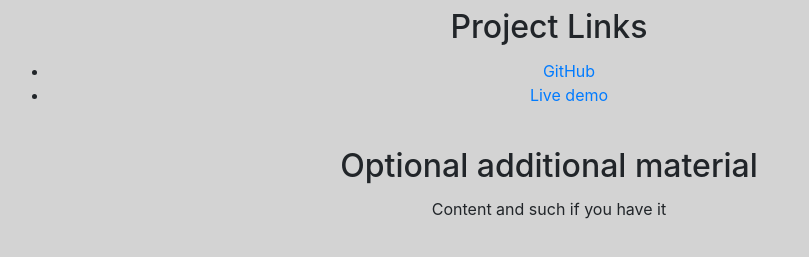
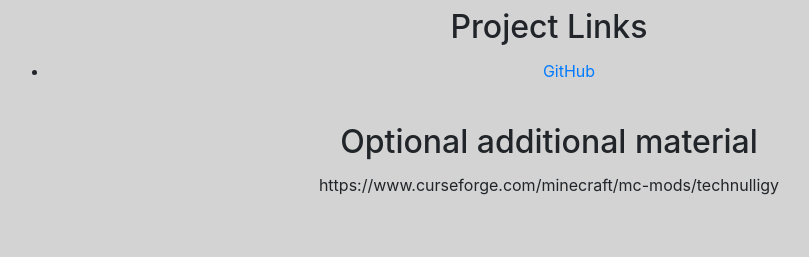
Before and after one commit to Appl313245/Technulligy-Website, a plain HTML site: page index.html in a window 1280 px wide. Shown: the part 1549-1806 px from the top of the page, without its empty margins (91-900 px from the left). Drawn offline with nearby package versions, Linux system fonts and the light colour scheme.

Commit message:
Update index.html

```diff
--- a/index.html
+++ b/index.html
@@ -117,8 +117,8 @@
       <div class="row justify-content-center">
         <div class="col-lg text-center">
           <ul>
-            <li><a href="https://github.com/user/repo">GitHub</a></li>
-            <li><a href="https://github.com/user/repo">Live demo</a></li>
+            <li><a href="https://github.com/Johnlmcint/Technulligy.git">GitHub</a></li>
+            <!-- <li><a href="https://github.com/user/repo">Live demo</a></li>-->
           </ul>
         </div>
       </div>
@@ -131,7 +131,7 @@
       </div>
       <div class="row justify-content-center">
         <div class="col-lg text-center">
-          Content and such if you have it
+          https://www.curseforge.com/minecraft/mc-mods/technulligy
         </div>
       </div>
     </div>
```
